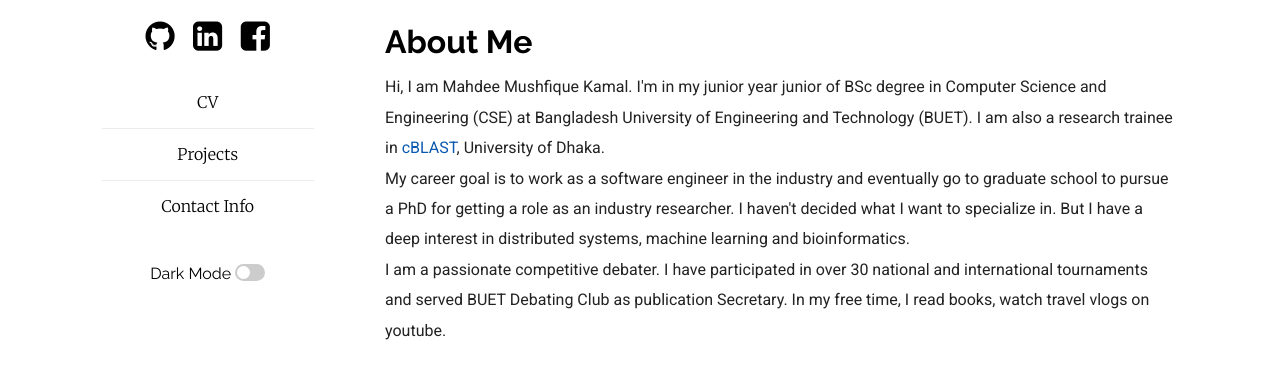
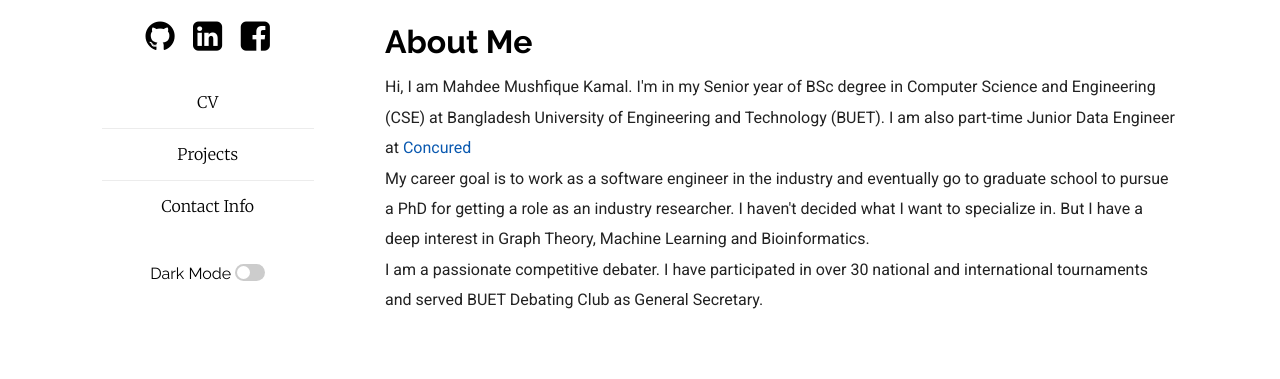
Before and after one commit to MahdeeMushfiqueKamal/MahdeeMushfiqueKamal.github.io, a Jekyll site: the page built from index.html, in a window 1280 px wide, cut to the strip 349-728 px from the top of the page. Built offline with Jekyll 4.4.1, drawn with Linux system fonts in a browser that asks for light colours.

Commit message:
updated index

```diff
--- a/_sass/plain.scss
+++ b/_sass/plain.scss
@@ -27,7 +27,7 @@ img,
 embed,
 object,
 video {
-  max-width: 100%;
+  max-width: 95%;
   margin: 10px;
 }
 
--- a/index.html
+++ b/index.html
@@ -5,9 +5,10 @@ title: Personal site of MMK
 
 <h1>About Me</h1>
 <div class="post">
-    Hi, I am Mahdee Mushfique Kamal. I'm in my junior year junior of BSc degree in Computer Science and Engineering (CSE) at Bangladesh University of Engineering and Technology (BUET). I am also a research trainee in <a href="https://bmb.du.ac.bd/cblast/">cBLAST</a>, University of Dhaka.
+    Hi, I am Mahdee Mushfique Kamal. I'm in my Senior year of BSc degree in Computer Science and Engineering (CSE) at Bangladesh University of Engineering and Technology (BUET).
+    I am also part-time Junior Data Engineer at <a href="https://concured.com/"> Concured </a>
 </br>
-    My career goal is to work as a software engineer in the industry and eventually go to graduate school to pursue a PhD for getting a role as an industry researcher. I haven't decided what I want to specialize in. But I have a deep interest in distributed systems, machine learning and bioinformatics.
+    My career goal is to work as a software engineer in the industry and eventually go to graduate school to pursue a PhD for getting a role as an industry researcher. I haven't decided what I want to specialize in. But I have a deep interest in Graph Theory, Machine Learning and Bioinformatics.
 </br>
-    I am a passionate competitive debater. I have participated in over 30 national and international tournaments and served BUET Debating Club as publication Secretary. In my free time, I read books, watch travel vlogs on youtube.
+    I am a passionate competitive debater. I have participated in over 30 national and international tournaments and served BUET Debating Club as General Secretary.
 </div>
```
